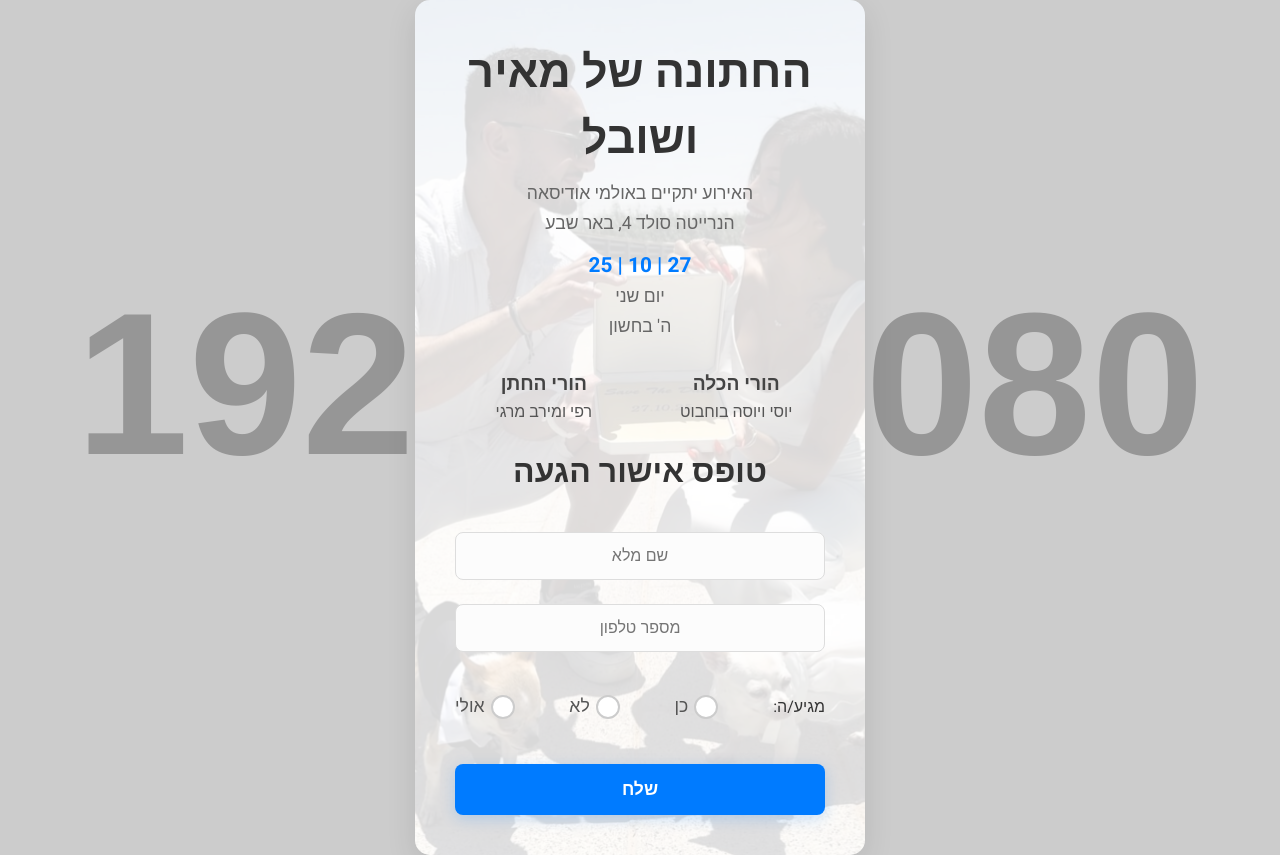
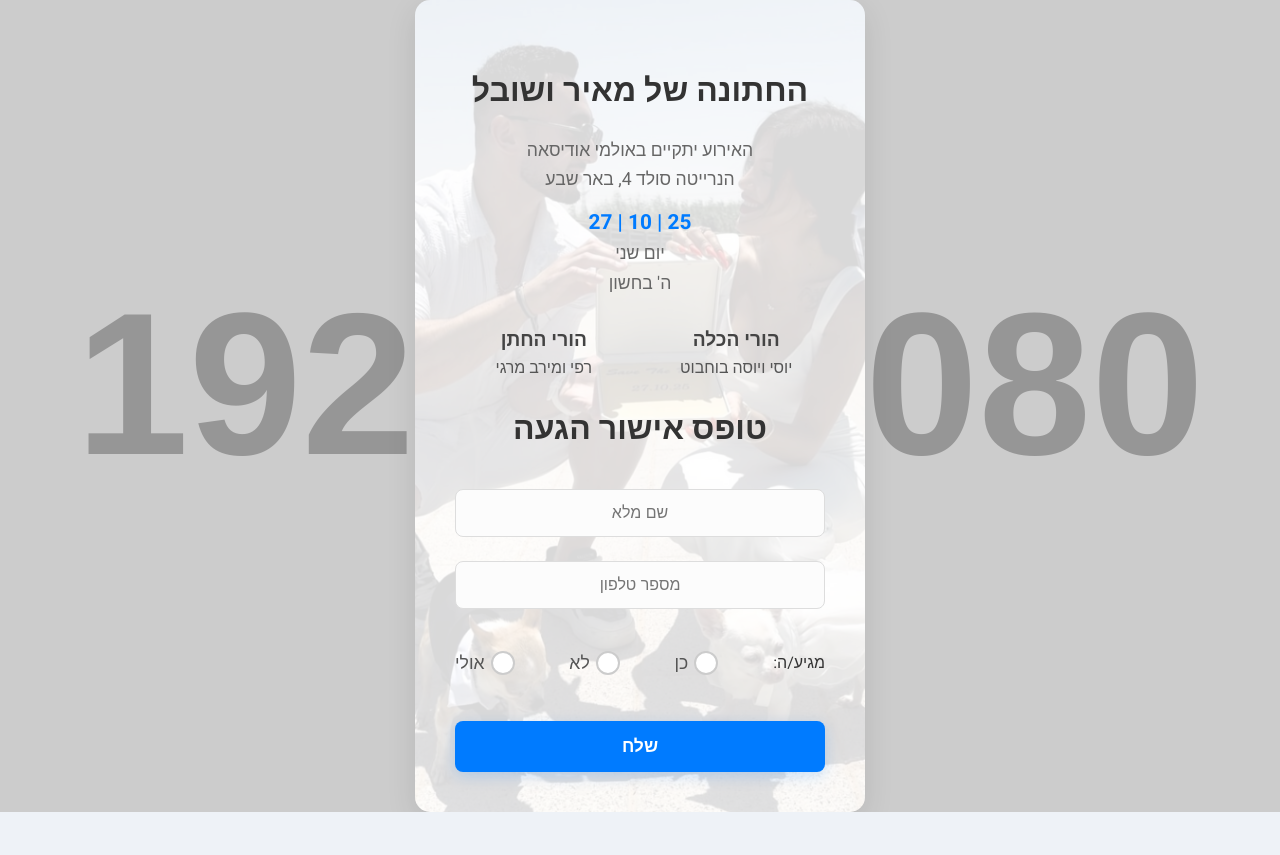
Before and after one commit to cupid-events/form, a plain HTML site: page index.html in a window 1280 px wide. After the commit the page ends 812 px from the top, so only its background shows below. Drawn offline with Linux system fonts and the light colour scheme; placeholder pictures from the web are drawn by us.

Commit message:
Add files via upload

```diff
--- a/index.html
+++ b/index.html
@@ -313,10 +313,10 @@
 <body>
   <div class="form-container">
     <div class="header-content">
-      <h1>החתונה של מאיר ושובל</h1>
+      <h2>החתונה של מאיר ושובל</h2>
       <p>האירוע יתקיים באולמי אודיסאה</p>
       <p>הנרייטה סולד 4, באר שבע</p>
-      <p class="date">27 | 10 | 25</p>
+      <p class="date">25 | 10 | 27</p>
       <p>יום שני</p>
       <p>ה' בחשון</p>
     </div>
```
